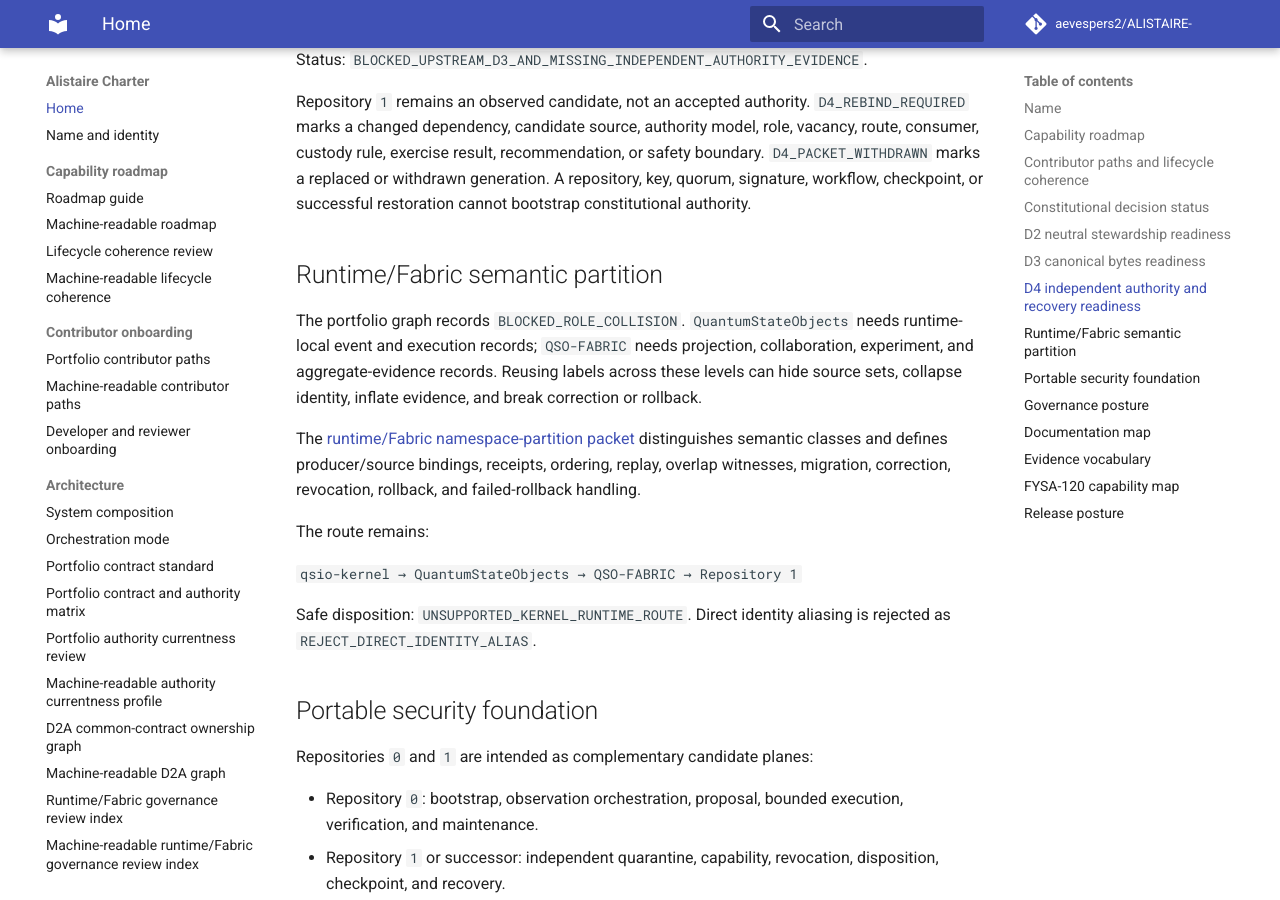
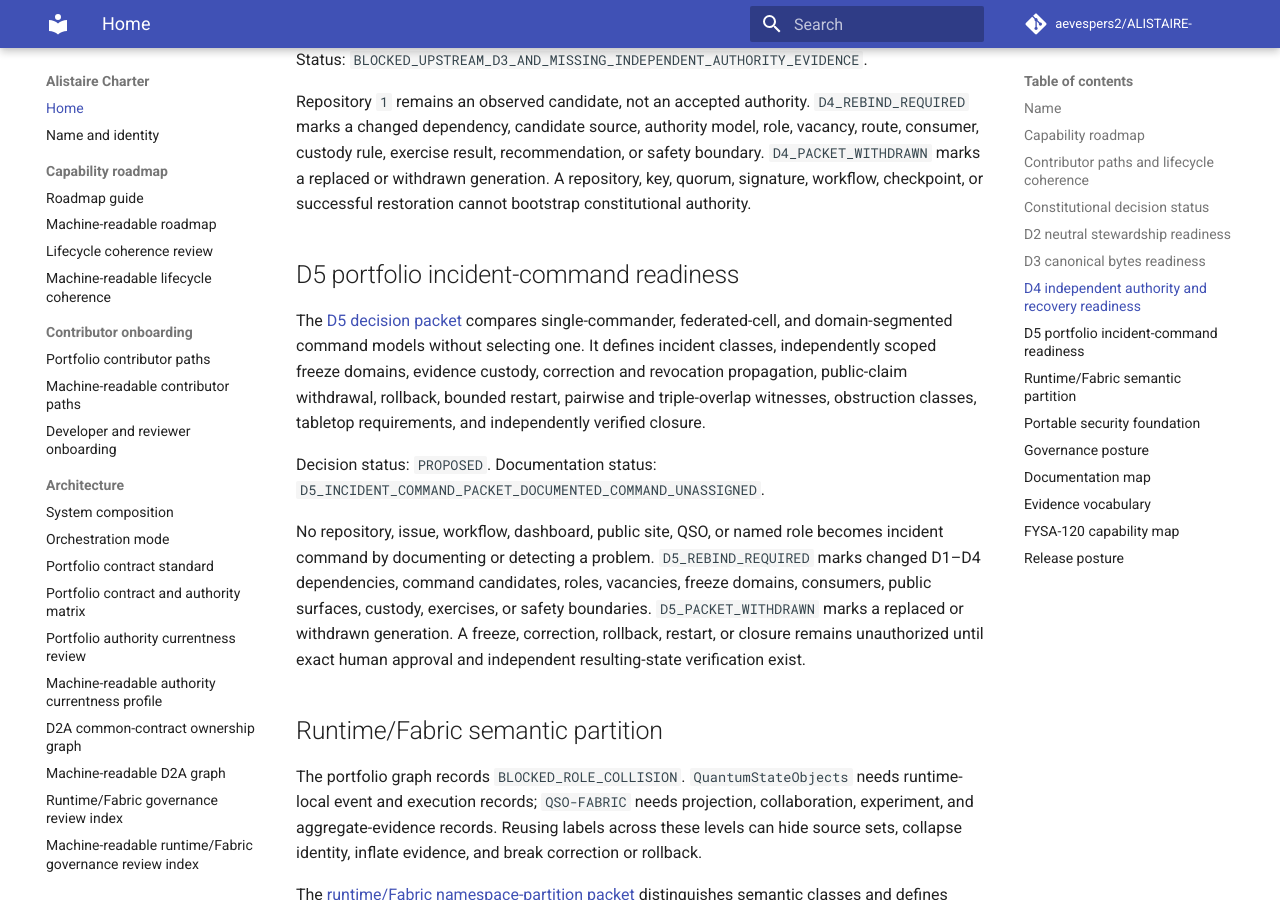
Before and after one commit to aevespers2/ALISTAIRE-, an MkDocs documentation site: the page built from docs/index.md, in a window 1280 px wide and 900 px high, scrolled down 2537 px. Built offline with MkDocs 1.6.1 and Material for MkDocs 9.7.7, drawn with Linux system fonts in a browser that asks for light colours; comment, search, counter and statistics services are not loaded; some of the changed text lies outside the part shown.

Commit message:
docs: add D5 incident-command overview and navigation

```diff
--- a/docs/index.md
+++ b/docs/index.md
@@ -61,6 +61,14 @@ Status: `BLOCKED_UPSTREAM_D3_AND_MISSING_INDEPENDENT_AUTHORITY_EVIDENCE`.
 
 Repository `1` remains an observed candidate, not an accepted authority. `D4_REBIND_REQUIRED` marks a changed dependency, candidate source, authority model, role, vacancy, route, consumer, custody rule, exercise result, recommendation, or safety boundary. `D4_PACKET_WITHDRAWN` marks a replaced or withdrawn generation. A repository, key, quorum, signature, workflow, checkpoint, or successful restoration cannot bootstrap constitutional authority.
 
+## D5 portfolio incident-command readiness
+
+The [D5 decision packet](d5-portfolio-incident-command-decision-packet.md) compares single-commander, federated-cell, and domain-segmented command models without selecting one. It defines incident classes, independently scoped freeze domains, evidence custody, correction and revocation propagation, public-claim withdrawal, rollback, bounded restart, pairwise and triple-overlap witnesses, obstruction classes, tabletop requirements, and independently verified closure.
+
+Decision status: `PROPOSED`. Documentation status: `D5_INCIDENT_COMMAND_PACKET_DOCUMENTED_COMMAND_UNASSIGNED`.
+
+No repository, issue, workflow, dashboard, public site, QSO, or named role becomes incident command by documenting or detecting a problem. `D5_REBIND_REQUIRED` marks changed D1–D4 dependencies, command candidates, roles, vacancies, freeze domains, consumers, public surfaces, custody, exercises, or safety boundaries. `D5_PACKET_WITHDRAWN` marks a replaced or withdrawn generation. A freeze, correction, rollback, restart, or closure remains unauthorized until exact human approval and independent resulting-state verification exist.
+
 ## Runtime/Fabric semantic partition
 
 The portfolio graph records `BLOCKED_ROLE_COLLISION`. `QuantumStateObjects` needs runtime-local event and execution records; `QSO-FABRIC` needs projection, collaboration, experiment, and aggregate-evidence records. Reusing labels across these levels can hide source sets, collapse identity, inflate evidence, and break correction or rollback.
@@ -105,6 +113,8 @@ Consequential authority must be explicitly granted, narrowly scoped, revocable,
 | [Machine-readable lifecycle coherence](capability-lifecycle-coherence-v1.json) | Exact source, routes, invariants, authority flags, obstructions, rollback |
 | [D4 authority and recovery readiness](d4-independent-authority-recovery-roots-decision-packet.md) | Authority models, roles, capability lifecycle, route conflict, recovery, witnesses, rollback |
 | [Machine-readable D4 packet](d4-independent-authority-recovery-roots-decision-packet-v1.json) | Candidate sources, gates, obstruction classes, witnesses, propagation, FYSA mapping |
+| [D5 portfolio incident command](d5-portfolio-incident-command-decision-packet.md) | Incident classes, freeze domains, evidence custody, corrections, claim withdrawal, rollback, restart, closure |
+| [Machine-readable D5 packet](d5-portfolio-incident-command-decision-packet-v1.json) | Command candidates, source observations, records, gates, obstructions, witnesses, propagation, FYSA mapping |
 | [Architecture](architecture.md) | Composition, lifecycles, envelopes, witnesses, freeze, simulation |
 | [Portfolio contract matrix](portfolio-contract-authority-matrix.md) | Responsibilities, records, edges, overlaps, obstructions, non-authority boundaries |
 | [Portfolio currentness](portfolio-authority-currentness-review.md) | Exact sources, lineages, conflicts, dissent boundary, vacancies, corrections |
@@ -122,8 +132,8 @@ Classify consequential statements as **Observed**, **Implemented**, **Verified**
 
 ## FYSA-120 capability map
 
-Applied categories include `CAT-011`, `CAT-012`, `CAT-013`, `CAT-017`, `CAT-018`, `CAT-019`, `CAT-031`, `CAT-032`, `CAT-040`, `CAT-052`, `CAT-054`, `CAT-059`, `CAT-064`, and `CAT-070`. Proposed refinements include `012-P`, `012-Q`, `012-R`, `012-S`, `012-T`, `012-U`, `013-I`, `013-L`, `032-J`, `040-Q`, `054-L`, and `054-M`. Taxonomy mapping establishes neither competence, appointment, ownership, acceptance, nor authority.
+Applied categories include `CAT-011`, `CAT-012`, `CAT-013`, `CAT-017`, `CAT-018`, `CAT-019`, `CAT-022`, `CAT-031`, `CAT-032`, `CAT-040`, `CAT-052`, `CAT-054`, `CAT-059`, `CAT-064`, and `CAT-070`. Proposed refinements include `012-P`, `012-Q`, `012-R`, `012-S`, `012-T`, `012-U`, `013-I`, `013-L`, `032-J`, `040-Q`, `054-L`, `054-M`, and `064-F`. Taxonomy mapping establishes neither competence, appointment, ownership, acceptance, nor authority.
 
 ## Release posture
 
-The first possible release is `0.0.1-charter`. It remains blocked until D1–D5, canonical identity, migration/provenance, governance approval, neutral contract ownership, canonicalization and cross-language evidence, runtime/Fabric partition, D4 independent authority and recovery disposition, security/privacy/accessibility review, exact-head validation, overlap fixtures, artifact hashing, rollback evidence, and explicit approval are complete.
+The first possible release is `0.0.1-charter`. It remains blocked until D1–D5, canonical identity, migration/provenance, governance approval, neutral contract ownership, canonicalization and cross-language evidence, runtime/Fabric partition, D4 independent authority and recovery disposition, D5 incident-command disposition and tabletop evidence, security/privacy/accessibility review, exact-head validation, overlap fixtures, artifact hashing, rollback evidence, and explicit approval are complete.
```
